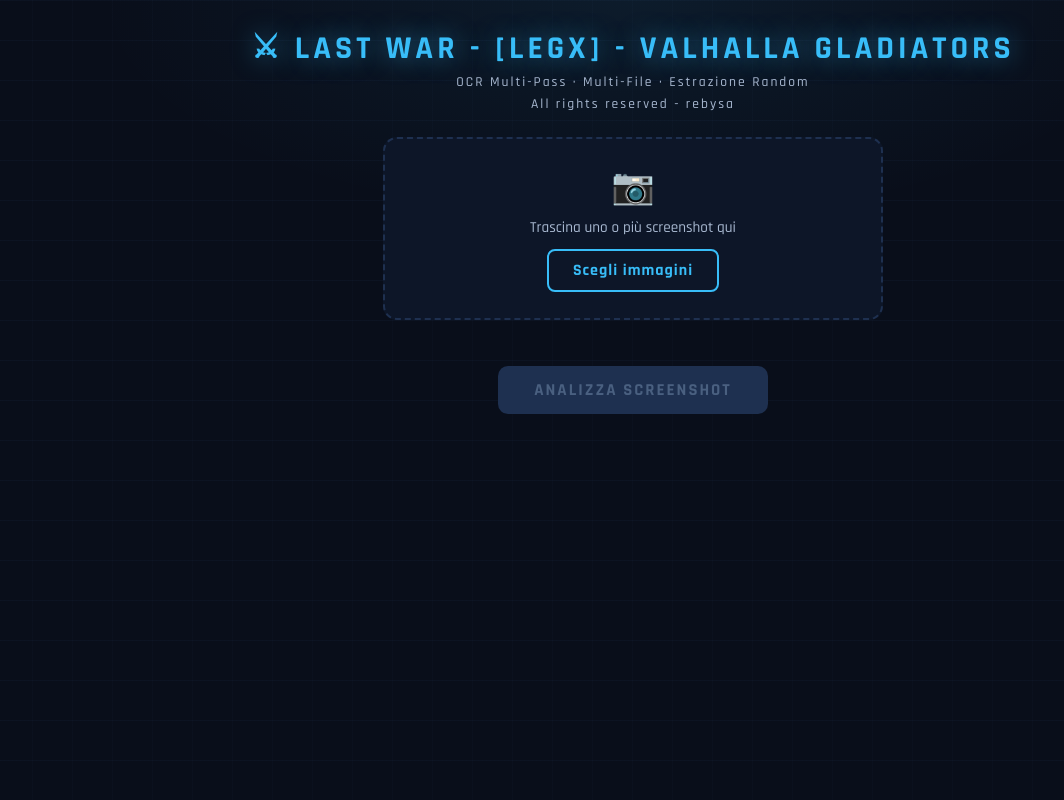
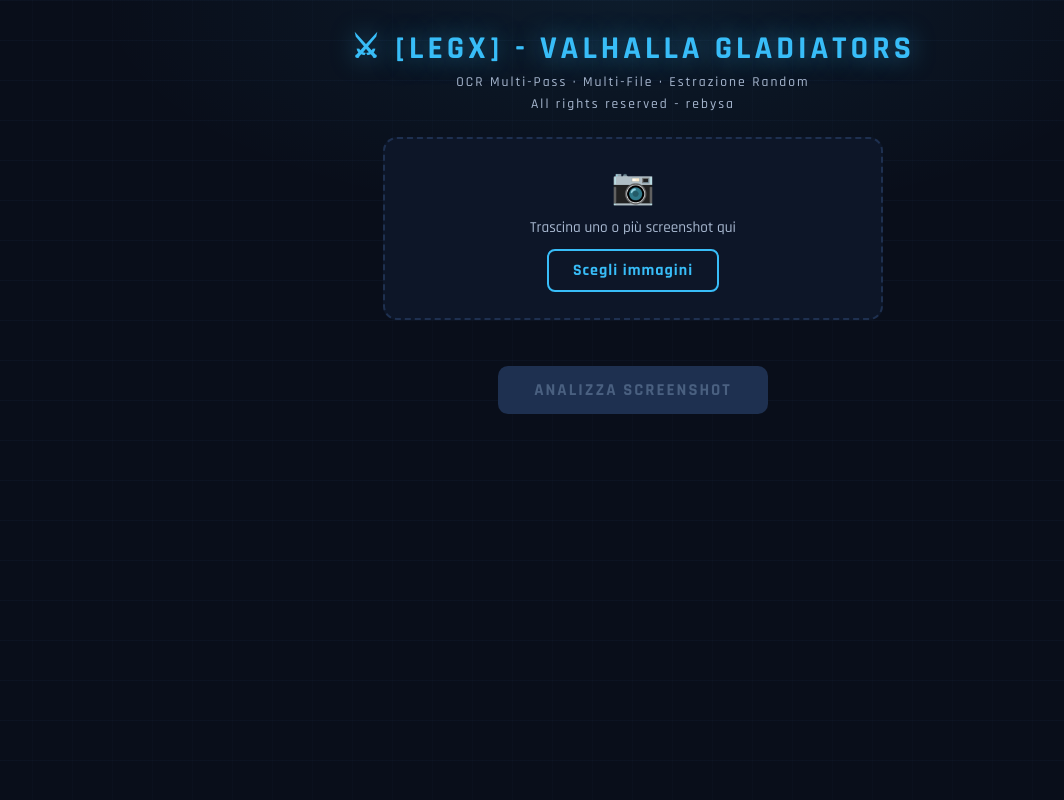
Before and after one commit to rebysa/LW-train-drop-rate, a plain HTML site: page ocr.html in a window 1280 px wide. Shown: the whole page, without its empty margins (7-1071 px from the left). Drawn offline with Linux system fonts and the light colour scheme.

Commit message:
Update ocr.html

```diff
--- a/ocr.html
+++ b/ocr.html
@@ -3,7 +3,7 @@
 <head>
 <meta charset="UTF-8"/>
 <meta name="viewport" content="width=device-width, initial-scale=1.0"/>
-<title>Last War - [LegX] - Valhalla Gladiators</title>
+<title>Last War</title>
 <script src="https://cdn.jsdelivr.net/npm/tesseract.js@5/dist/tesseract.min.js"></script>
 <link href="https://fonts.googleapis.com/css2?family=Rajdhani:wght@500;700&family=Share+Tech+Mono&display=swap" rel="stylesheet"/>
 <style>
@@ -211,7 +211,7 @@
 <body>
 
 <header>
-  <h1>⚔ Last War - [LegX] - Valhalla Gladiators</h1>
+  <h1>⚔ [LegX] - Valhalla Gladiators</h1>
   <p>OCR Multi-Pass · Multi-File · Estrazione Random</p>
   <p>All rights reserved - rebysa</p>
 </header>
```
